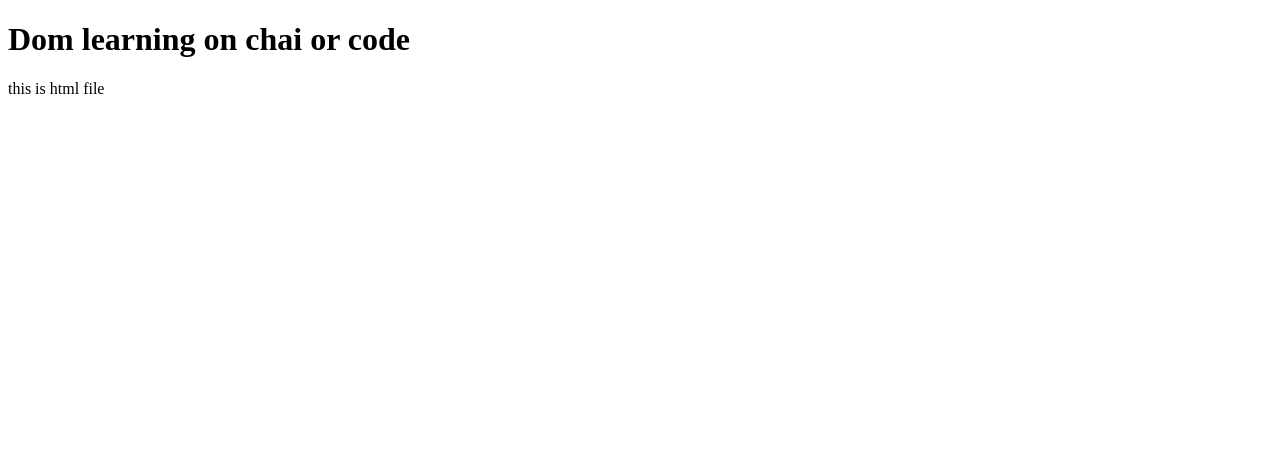
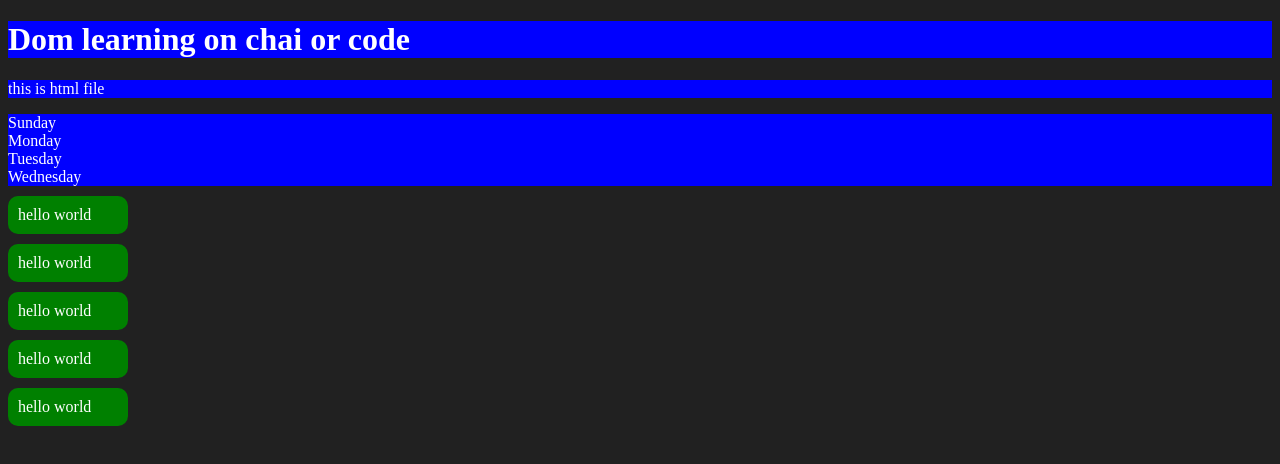
Before and after one commit to Rudra130/Development-JavaScript, a plain HTML site: page Dom/one.html in a window 1280 px wide. Drawn offline with Linux system fonts and the light colour scheme.

Commit message:
Dom manipulation

```diff
--- a/Dom/one.html
+++ b/Dom/one.html
@@ -5,11 +5,55 @@
     <meta name="viewport" content="width=device-width, initial-scale=1.0">
     <title>Dom learning</title>
 </head>
-<body>
+<body style="background-color: #212121; color : #fff">
     <div class="cl">
         <h1> Dom learning on chai or code</h1>
         <p>this is html file</p>
-    </div>
+    <div class="list">Sunday</div>
+    <div class="list">Monday</div>
+    <div class="list">Tuesday</div>
+    <div class="list">Wednesday</div>
+</div>
+
+
+
+
+
 
 </body>
+<script>
+
+    const list = document.querySelector('.cl')
+    console.log(list)
+    console.log(list.children)
+
+    for(let  i=0; i<list.children.length ; i++){
+        list.children[i].style.backgroundColor ='blue'
+
+
+    }
+
+   function f(){
+    const div = document.createElement('div')
+    div.className="main"
+    div.id=Math.round(Math.random()*10+1)
+    div.style.backgroundColor='green'
+
+    div.style.width='100px'
+    div.style.padding='10px'
+    div.style.marginTop='10px'
+    div.style.borderRadius="10px"
+   const c=  document.createTextNode("Click me")
+   div.appendChild(c)
+  return document.body.appendChild(div);
+   }
+
+   for(let i=0; i<5 ;i++){
+    const ele = f()
+    ele.innerText="hello world"
+   }
+
+
+
+</script>
 </html>
```
